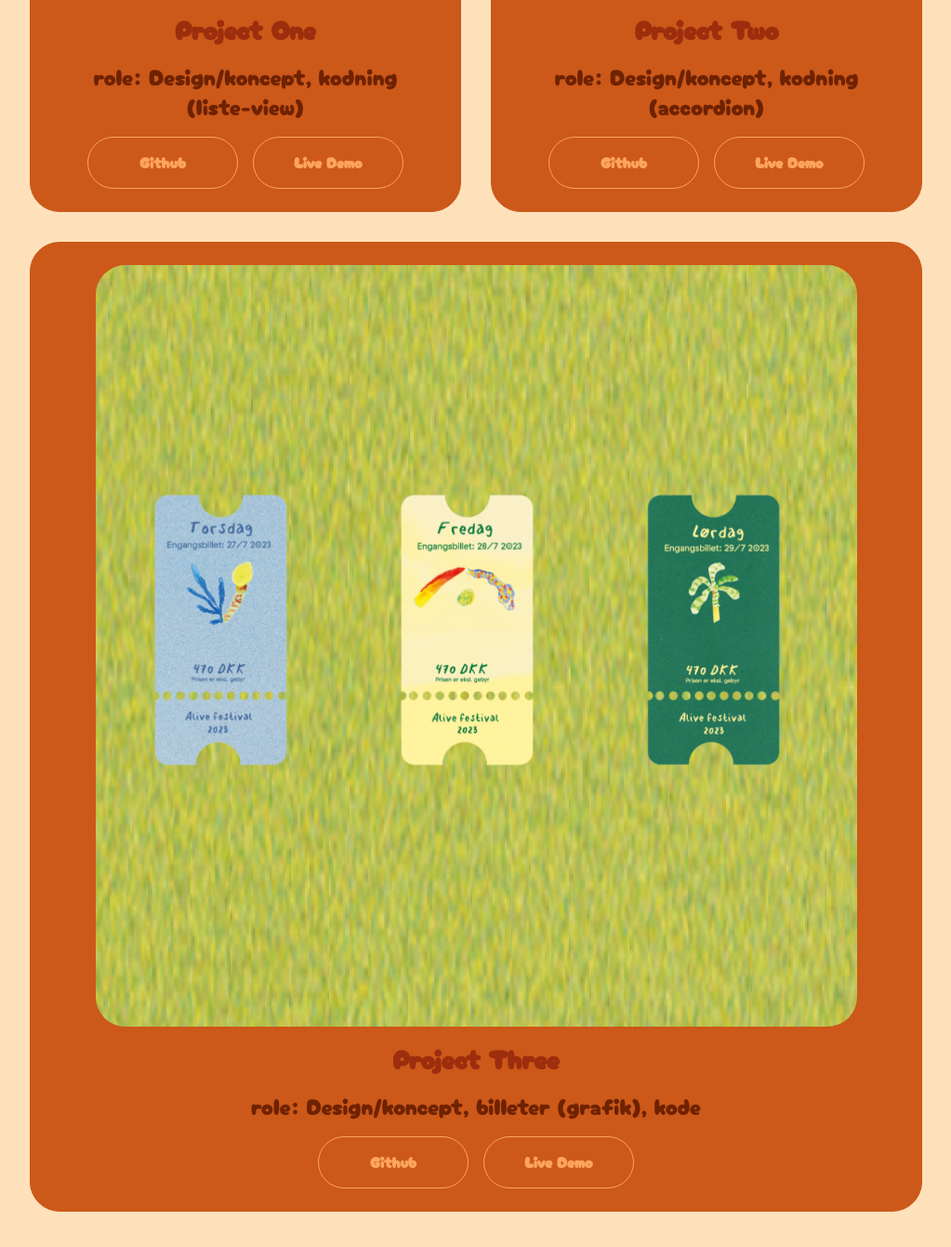
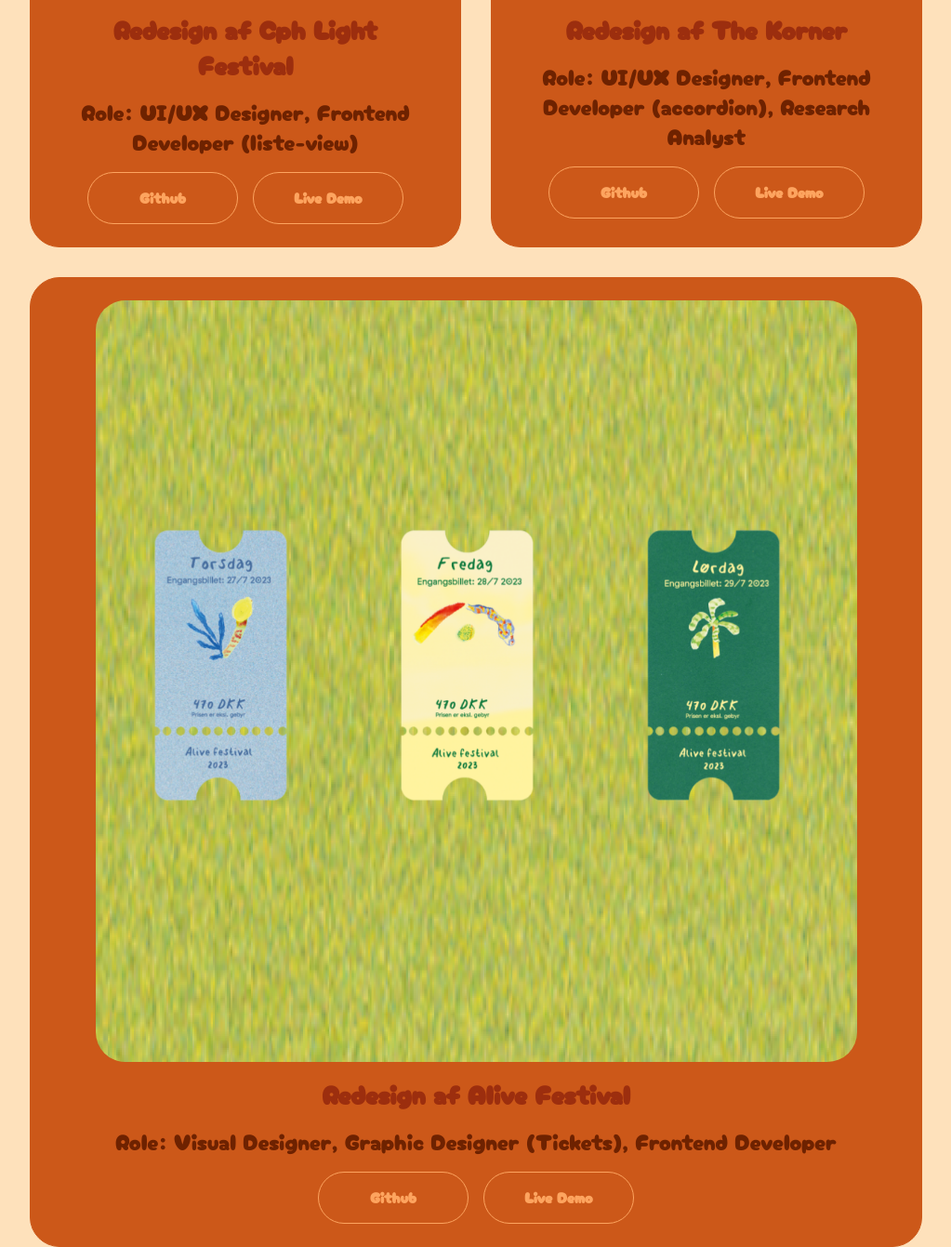
Before and after one commit to kezia-hansen/ppp, an Astro site: page / in a window 1280 px wide. Shown: the part 2280-3621 px from the top of the page at 93% size, without its empty margins (128-1151 px from the left). Built offline with nearby package versions, Linux system fonts and the light colour scheme; Astro itself is replaced by a stand-in of ours.

Commit message:
Updated the roles

```diff
--- a/src/components/ProjectSection.astro
+++ b/src/components/ProjectSection.astro
@@ -12,8 +12,8 @@
           <img src="../img/project1.png" alt="Project 1" class="project-img" />
         </div>
         <div>
-          <h2 class="project-sub-title project-title">Project One</h2>
-          <p class="project-sub-p project-p">role: Design/koncept, kodning (liste-view)</p>
+          <h2 class="project-sub-title project-title">Redesign af Cph Light Festival</h2>
+          <p class="project-sub-p project-p">Role: UI/UX Designer, Frontend Developer (liste-view)</p>
         </div>
         <div class="btn-container">
           <a class="btn btn-color project-btn" href="https://github.com/livzino/light_festival_liv.git">Github</a>
@@ -25,8 +25,8 @@
           <img src="../img/project2.png" alt="Project 2" class="project-img" />
         </div>
         <div>
-          <h2 class="project-sub-title project-title">Project Two</h2>
-          <p class="project-sub-p project-p">role: Design/koncept, kodning (accordion)</p>
+          <h2 class="project-sub-title project-title">Redesign af The Korner</h2>
+          <p class="project-sub-p project-p">Role: UI/UX Designer, Frontend Developer (accordion), Research Analyst</p>
         </div>
         <div class="btn-container">
           <a class="btn btn-color project-btn" href="https://github.com/misszarakarim/CA.git">Github</a>
@@ -38,8 +38,8 @@
           <img src="../img/project3.png" alt="Project 3" class="project-img" />
         </div>
         <div>
-          <h2 class="project-sub-title project-title">Project Three</h2>
-          <p class="project-sub-p project-p">role: Design/koncept, billeter (grafik), kode</p>
+          <h2 class="project-sub-title project-title">Redesign af Alive Festival</h2>
+          <p class="project-sub-p project-p">Role: Visual Designer, Graphic Designer (Tickets), Frontend Developer</p>
         </div>
         <div class="btn-container">
           <a class="btn btn-color project-btn" href="https://github.com/misszarakarim/kpop.git">Github</a>
```
Also changed, not shown: public/img/kh.png (deleted).
